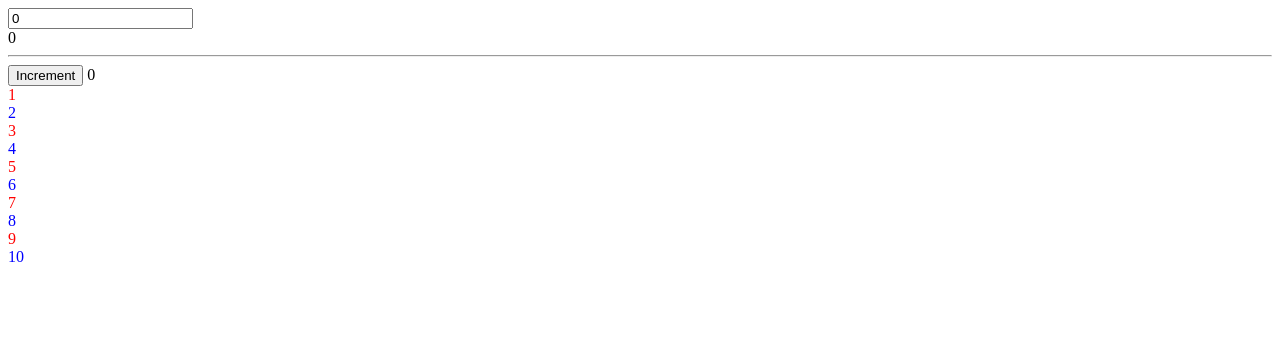
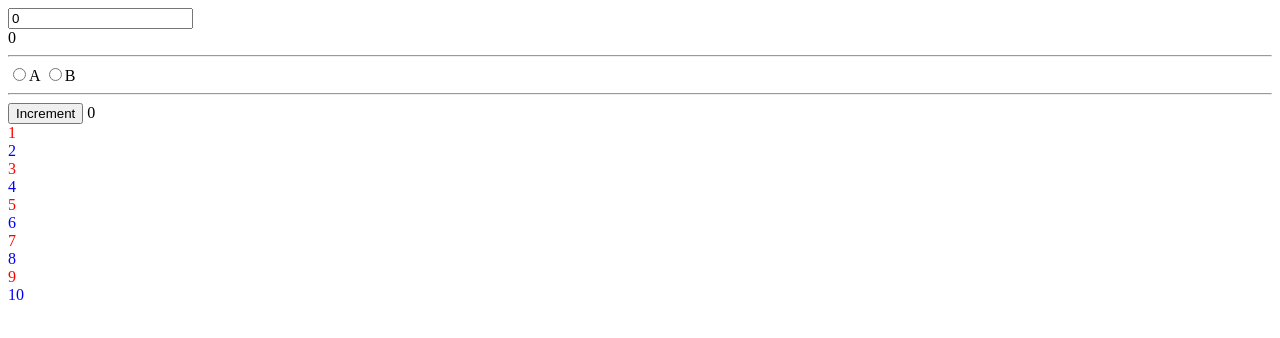
Before and after one commit to VikasKad/vue3-learning, a Vue app: page / in a window 1280 px wide. Shown: the top 338 px of the page. Built offline with nearby package versions, Linux system fonts and the light colour scheme.

Commit message:
v-model introduction

```diff
--- a/src/components/HelloWorld.vue
+++ b/src/components/HelloWorld.vue
@@ -10,6 +10,16 @@
       <div class="red">
         {{error}}
       </div>
+    <hr>
+    <input type="radio" name="a"
+    v-model="value" value="a" id="a">
+    <label for="a">A
+    </label>
+    <input type="radio" name="b"
+    v-model="value" value="b" id="b">
+    <label for="b">B
+    </label>
+
     <hr>
     <button v-on:click="increment">Increment</button>
     {{ count }}
```
